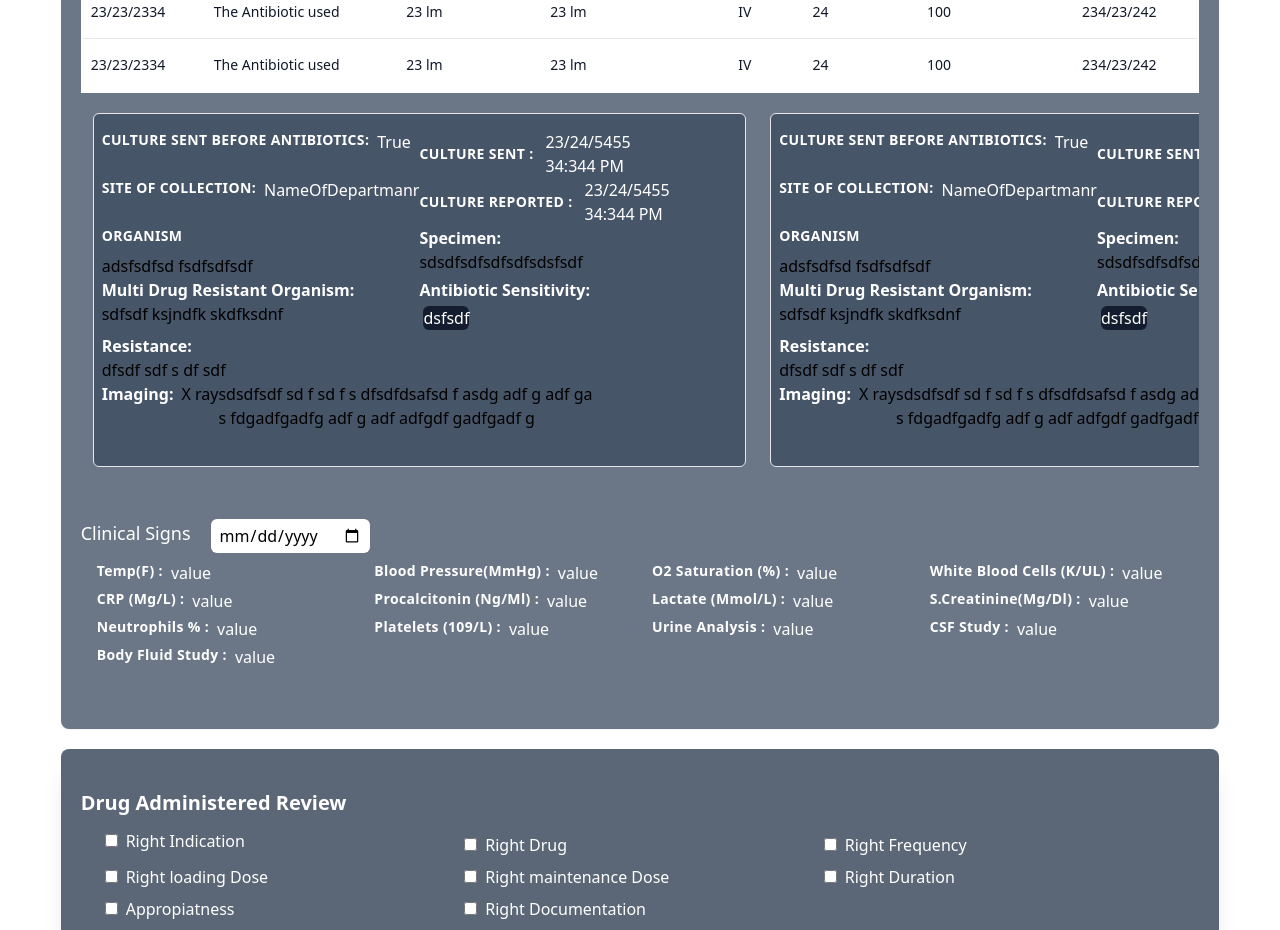
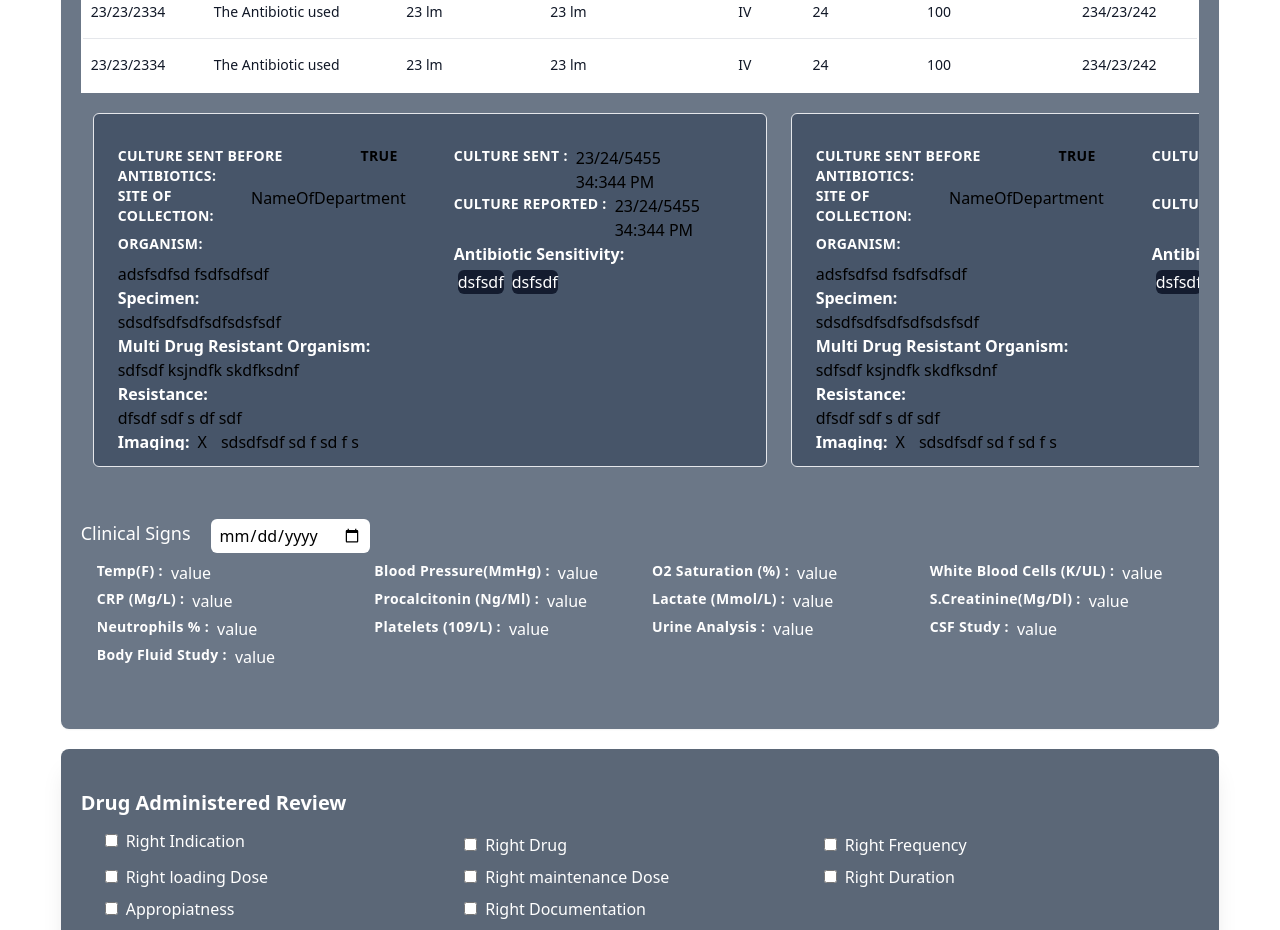
Before and after one commit to anshuman-8/antibiotic-stewardship-site, a Next.js app: page /analysis in a window 1280 px wide. Shown: the part 1160-2090 px from the top of the page. Built offline with nearby package versions, Linux system fonts and the light colour scheme.

Commit message:
<culture report updated>:[]

```diff
--- a/components/ReviewComponents/CultureReports.tsx
+++ b/components/ReviewComponents/CultureReports.tsx
@@ -11,41 +11,27 @@ export default function CultureReports(props: proptype) {
   const [antibioticList, setAntibioticList] = useState<string[]>([]); // list of antibiotics selected
 
   return (
-    <div className="border p-2 rounded-md mb-5 min-w-fit mx-3 bg-slate-600 py-4">
-      <div className="grid grid-cols-2 my-auto">
+    <div className="border p-2 rounded-md mb-5 min-w-fit mx-3 bg-slate-600 py-4 ">
+      <div className="grid grid-cols-2 gap-4 h-[20rem] overflow-y-auto overflow-x-hidden">
+        {/* left column */}
+        <div className="p-4 w-[20rem]">
           <div className="flex flex-row">
             <p className="mr-2 block uppercase tracking-wide text-sm font-bold text-white">
               Culture Sent Before Antibiotics:{" "}
             </p>
-          <p className="text-white font-medium">True</p>
+            <p className="mr-2 block uppercase tracking-wide text-sm font-bold text-black">
+              True
+            </p>
           </div>
-        <div className="flex flex-row justify-start items-center space-x-3">
-          <div className="block uppercase tracking-wide text-sm font-bold text-white">
-            Culture Sent :
-          </div>
-          <div className="flex flex-col text-white font-medium">
-            <p>23/24/5455</p>
-            <p>34:344 PM</p>
-          </div>
-        </div>
-        <div className="flex flex-wrap space-x-2">
+          <div className="flex flex-row">
             <label className="label-upper" htmlFor="email">
               Site of collection:
             </label>
-          <p className="text-white font-medium">{"NameOfDepartmanr"}</p>
-        </div>
-        <div className="flex flex-row justify-start items-center space-x-3">
-          <div className="block uppercase tracking-wide text-sm font-bold text-white">
-            Culture Reported :
-          </div>
-          <div className="flex flex-col text-white font-medium">
-            <p>23/24/5455</p>
-            <p>34:344 PM</p>
-          </div>
+            <p className="text-black font-medium">{"NameOfDepartment"}</p>
           </div>
           <div className="mb-6 md:mb-0">
             <label className="label-upper" htmlFor="email">
-            Organism
+              Organism:
             </label>
             <p>adsfsdfsd fsdfsdfsdf</p>
           </div>
@@ -63,14 +49,6 @@ export default function CultureReports(props: proptype) {
           </div>
           <div className="mb-6 md:mb-0">
             <label htmlFor="specimen" className="font-semibold text-white">
-            Antibiotic Sensitivity:
-          </label>
-          <div className="bg-slate-900/90 backdrop-blur-sm flex flex-row align-middle w-min rounded-md m-1 text-white">
-            dsfsdf
-          </div>
-        </div>
-        <div className="mb-6 md:mb-0">
-          <label htmlFor="specimen" className="font-semibold text-white">
               Resistance:
             </label>
             <div className="relative">dfsdf sdf s df sdf</div>
@@ -80,7 +58,45 @@ export default function CultureReports(props: proptype) {
             <label htmlFor="infection" className="ml-2">
               X ray
             </label>
-          <p className="max-h-36 max-w-sm">sdsdfsdf sd f sd f s dfsdfdsafsd f asdg adf g adf ga s fdgadfgadfg adf g adf adfgdf gadfgadf g</p>
+            <p className="max-h-36 max-w-sm">
+              sdsdfsdf sd f sd f s dfsdfdsafsd f asdg adf g adf ga s fdgadfgadfg
+              adf g adf adfgdf gadfgadf g
+            </p>
+          </div>
+        </div>
+        {/* right column */}
+        <div className="p-4 w-[20rem]">
+          <div className="flex flex-row">
+            <p className="mr-2 block uppercase tracking-wide text-sm font-bold text-white">
+              Culture Sent :
+            </p>
+            <div className="flex flex-col text-black font-medium">
+              <p>23/24/5455</p>
+              <p>34:344 PM</p>
+            </div>
+          </div>
+          <div className="flex flex-row">
+            <p className="mr-2 block uppercase tracking-wide text-sm font-bold text-white">
+              Culture Reported :
+            </p>
+            <div className="flex flex-col text-black font-medium">
+              <p>23/24/5455</p>
+              <p>34:344 PM</p>
+            </div>
+          </div>
+          <div className="mb-6 md:mb-0">
+            <label htmlFor="specimen" className="font-semibold text-white">
+              Antibiotic Sensitivity:
+            </label>
+            <div className="flex flex-wrap">
+              <div className="bg-slate-900/90 backdrop-blur-sm flex flex-row align-middle w-min rounded-md m-1 text-white">
+                dsfsdf
+              </div>
+              <div className="bg-slate-900/90 backdrop-blur-sm flex flex-row align-middle w-min rounded-md m-1 text-white">
+                dsfsdf
+              </div>
+            </div>
+          </div>
         </div>
       </div>
     </div>
```
Lines whose indentation alone changed are shown as unchanged.
